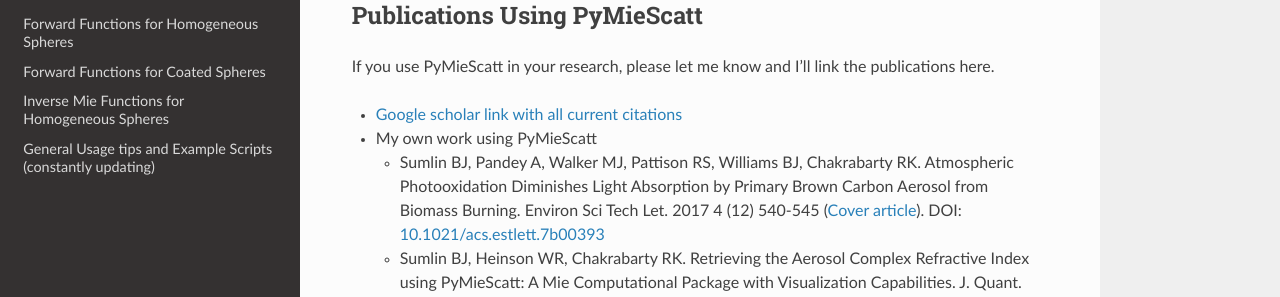
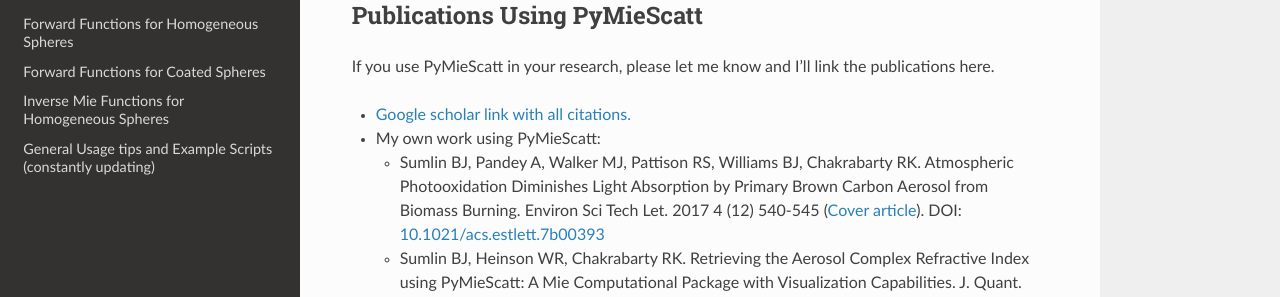
Before and after one commit to bsumlin/PyMieScatt, a Sphinx documentation site: the page built from docs/index.rst, in a window 1280 px wide and 900 px high, scrolled down 3420 px. Shown: the part 153-450 px from the top of the window. Built offline with Sphinx 7.4.7 and the Read the Docs theme 2.0.0, drawn with Linux system fonts in a browser that asks for light colours; formulas are drawn with MathJax 3; pages that are not in the unit, such as notebooks, are missing from menus.

Commit message:
Update index.rst

```diff
--- a/docs/index.rst
+++ b/docs/index.rst
@@ -145,9 +145,9 @@
 
 If you use PyMieScatt in your research, please let me know and I'll link the publications here.
 
-- `Google scholar link with all current citations <https://scholar.google.com/scholar?cites=17069755164099851469&as_sdt=5,36&sciodt=0,36&hl=en>`_
+- `Google scholar link with all citations. <https://scholar.google.com/scholar?cites=17069755164099851469&as_sdt=5,36&sciodt=0,36&hl=en>`_
 
-- My own work using PyMieScatt
+- My own work using PyMieScatt:
 
   - Sumlin BJ, Pandey A, Walker MJ, Pattison RS, Williams BJ, Chakrabarty RK. Atmospheric Photooxidation Diminishes Light Absorption by Primary Brown Carbon Aerosol from Biomass Burning. Environ Sci Tech Let. 2017 4 (12) 540-545 (`Cover article <http://pubs.acs.org/toc/estlcu/4/12>`_). DOI: `10.1021/acs.estlett.7b00393 <http://doi.org/10.1021/acs.estlett.7b00393>`_
 
```
